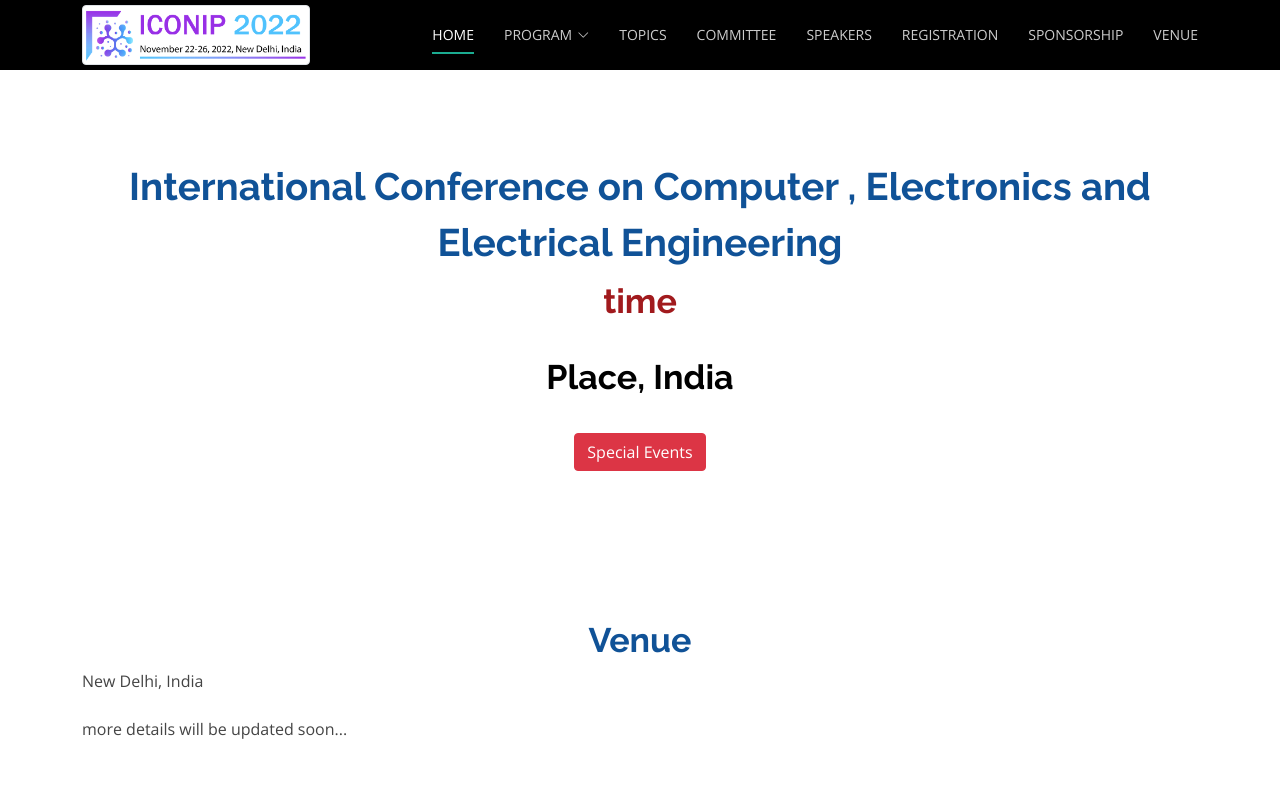
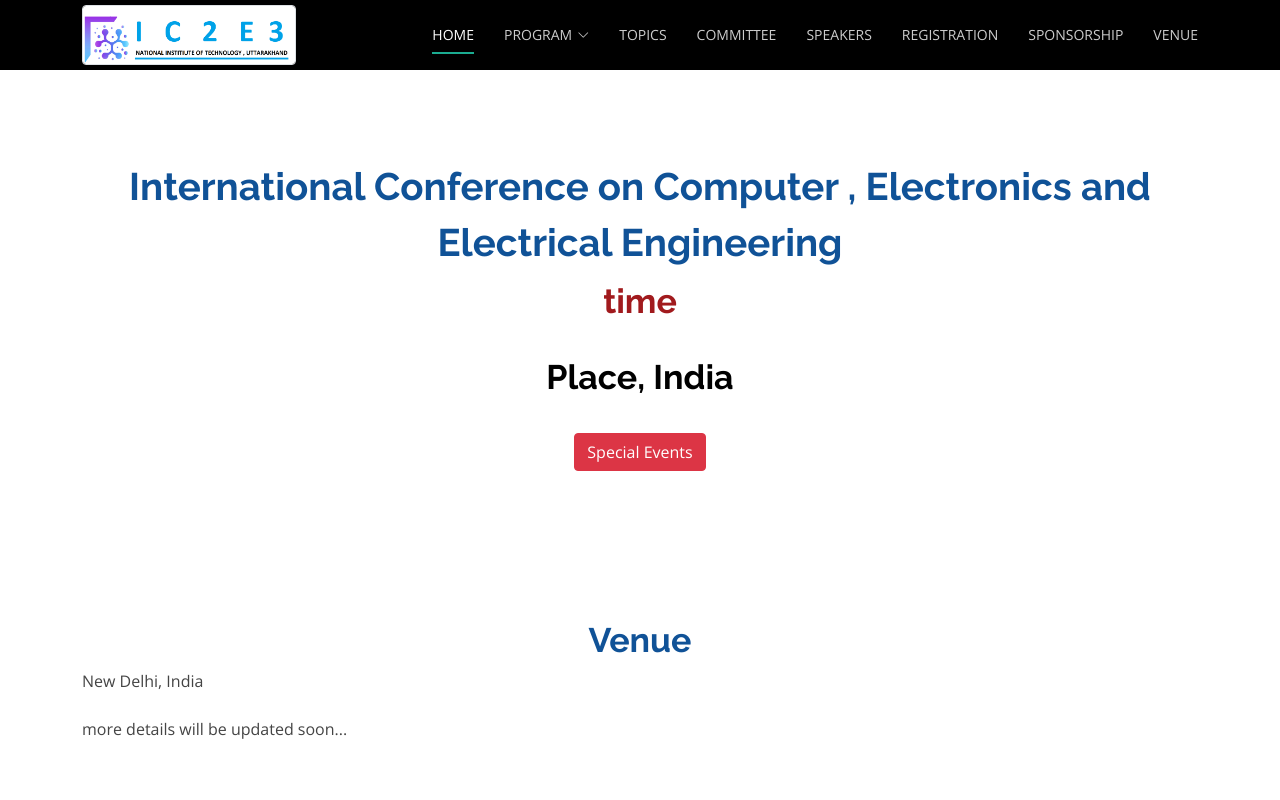
Before and after one commit to dr-kk/IC2E3-1, a plain HTML site: page venue.html in a window 1280 px wide. Shown: the top 800 px of the page. Drawn offline with nearby package versions, Linux system fonts and the light colour scheme; a web font is replaced by a local one.

Commit message:
Add files via upload

```diff
--- a/venue.html
+++ b/venue.html
@@ -11,7 +11,7 @@
   <meta content="" name="keywords">
 
   <!-- Favicons -->
-  <link href="images/ICONIP_LOGO3.png" rel="icon">
+  <link href="images/IC2C3 . LOGO.png" rel="icon">
 
   <!-- Google Fonts -->
   <link rel="stylesheet" href="https://cdn.jsdelivr.net/npm/bootstrap-icons@1.9.1/font/bootstrap-icons.css">
@@ -35,7 +35,7 @@
 
     <div class="logo">
       <!-- <h1><a href="index.html">ICONIP-2022</a></h1> -->
-      <a href="index.html"><img src="ICONIP_LOGO3.png" alt="" class="img-fluid img-thumbnail img-responsive"></a>
+      <a href="index.html"><img src="IC2C3 . LOGO.png" alt="" class="img-fluid img-thumbnail img-responsive"></a>
     </div>
 
     <nav id="navbar" class="navbar">
@@ -85,13 +85,15 @@
 <!-- ======= Hero Section ======= -->
 <section id="hero" class="d-flex flex-column justify-content-center align-items-center">
   <div class="container text-center text-md-left" data-aos="fade-up">
-    <!-- <a href="index.html"><img src="images/ICONIP_LOGO3.png" alt="" style="width: 50%;" class="img-responsive"></a> -->
+    <!-- <a href="index.html"><img src="images/IC2C3 . LOGO.png" alt="" style="width: 50%;" class="img-responsive"></a> -->
 
     <h1>  International Conference on Computer , Electronics and Electrical Engineering </h1>
     <h2> time </h2>
     <h2 style="color: #000;"> Place, India </h2>
     <a href="special_events.html" class="btn btn-danger">Special Events </a>
   </div>
+
+
 </section><!-- End Hero -->
 <style type="text/css">
   .img-social
@@ -169,7 +171,7 @@
 
           <div class="col-lg-4 col-md-6">
             <div class="footer-info">
-              <a href="index.html"><img src="images/ICONIP_LOGO3.png" alt="" class="img-thumbnail" style="height: 70px;"></a>
+              <a href="index.html"><img src="images/IC2C3 . LOGO.png" alt="" class="img-thumbnail" style="height: 70px;"></a>
               <p>
                 <br>
                New Delhi, India<br>
```
Also changed, not shown: call_paper.html (+4 -4 lines), call_tutorials.html (+4 -4 lines), camara_ready_submission.html (+4 -4 lines), committee.html (+4 -4 lines), index.html (+4 -4 lines), registration.html (+4 -4 lines), speakers.html (+4 -4 lines), special_session.html (+4 -4 lines), sponsorship.html (+4 -4 lines), topics.html (+4 -4 lines), IC2C3 . LOGO.png (added).
